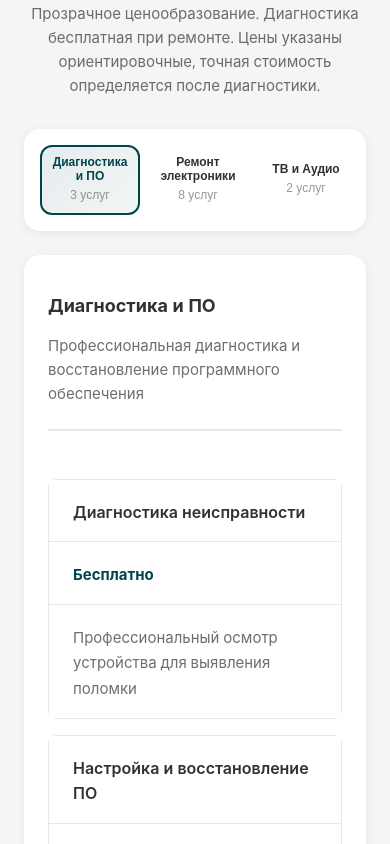
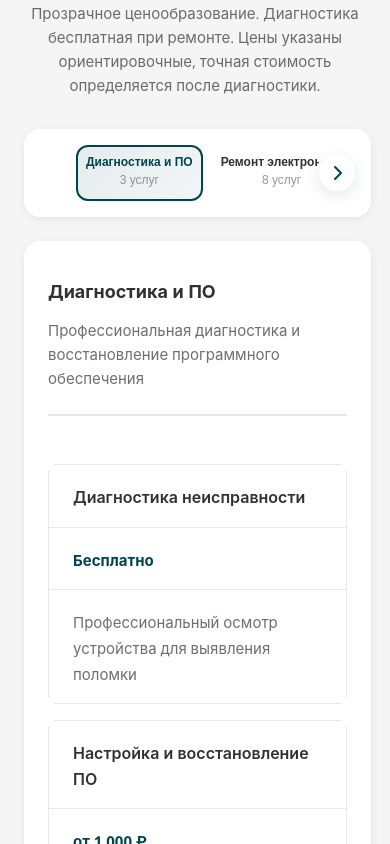
Before and after one commit to ToriHever/OPTIMA, an Angular app in the folder optima-service-angular/: page / in a window 390 px wide. Shown: the part 4600-5444 px from the top of the page. Built offline with nearby package versions, Linux system fonts and the light colour scheme.

Commit message:
Нативыне стелки для мобтльной версии и уменрьшение ширины элементов

```diff
--- a/optima-service-angular/src/app/features/home/components/services-table/services-table.html
+++ b/optima-service-angular/src/app/features/home/components/services-table/services-table.html
@@ -16,7 +16,28 @@
 
       <!-- Левая колонка - список категорий -->
       <aside class="categories-sidebar">
-        <nav class="categories-nav">
+
+        <!-- Wrapper со стрелками (активен только на мобиле/планшете) -->
+        <div
+          class="categories-nav-wrapper"
+          [class.arrow-left]="catArrowLeft"
+          [class.arrow-right]="catArrowRight">
+
+          <!-- Стрелка влево -->
+          <button
+            class="cat-arrow cat-arrow--left"
+            [class.visible]="catArrowLeft"
+            (click)="scrollCatNav(-1)"
+            aria-label="Прокрутить категории влево">
+            <svg width="20" height="20" viewBox="0 0 20 20" fill="none" stroke="currentColor">
+              <path d="M12 4L6 10L12 16" stroke-width="2" stroke-linecap="round" stroke-linejoin="round"/>
+            </svg>
+          </button>
+
+          <nav
+            class="categories-nav"
+            #catNavRef
+            (scroll)="onCatNavScroll()">
             <button
               class="category-item"
               *ngFor="let category of serviceCategories; let i = index"
@@ -38,6 +59,19 @@
               </div>
             </button>
           </nav>
+
+          <!-- Стрелка вправо -->
+          <button
+            class="cat-arrow cat-arrow--right"
+            [class.visible]="catArrowRight"
+            (click)="scrollCatNav(1)"
+            aria-label="Прокрутить категории вправо">
+            <svg width="20" height="20" viewBox="0 0 20 20" fill="none" stroke="currentColor">
+              <path d="M8 4L14 10L8 16" stroke-width="2" stroke-linecap="round" stroke-linejoin="round"/>
+            </svg>
+          </button>
+
+        </div>
       </aside>
 
       <!-- Правая колонка - таблица услуг -->
@@ -84,8 +118,7 @@
     <div
       class="services-cta-wrapper"
       [class.fade-left]="ctaFadeLeft"
-      [class.fade-right]="ctaFadeRight"
-      #ctaWrapper>
+      [class.fade-right]="ctaFadeRight">
       <div
         class="services-cta"
         #ctaScroll
--- a/optima-service-angular/src/app/features/home/components/services-table/services-table.scss
+++ b/optima-service-angular/src/app/features/home/components/services-table/services-table.scss
@@ -36,7 +36,7 @@
   margin-bottom: $spacing-lg;
 }
 
-// ── Сайдбар категорий ─────────────────────────────────────────
+// ── Сайдбар категорий ────────────────────────────────────────
 .categories-sidebar {
   background: $color-white;
   border-radius: $radius-lg;
@@ -46,10 +46,62 @@
   top: $spacing-lg;
 }
 
+// ── Wrapper для nav + стрелки ─────────────────────────────────
+// На десктопе стрелки скрыты и wrapper — просто проходной div.
+// На ≤1024px становится flex-контейнером с кнопками по бокам.
+.categories-nav-wrapper {
+  display: flex;
+  align-items: center;
+  gap: 0;
+  position: relative;
+}
+
+// ── Стрелки (скрыты по умолчанию, видны только на ≤1024px) ───
+.cat-arrow {
+  display: none; // скрыто на десктопе
+
+  flex-shrink: 0;
+  align-items: center;
+  justify-content: center;
+  width: 36px;
+  height: 36px;
+  border: none;
+  border-radius: 50%;
+  background: $color-white;
+  box-shadow: $shadow-md;
+  color: $color-primary;
+  cursor: pointer;
+  transition: all $transition-base;
+  // Скрыт, пока нет контента для прокрутки
+  opacity: 0;
+  pointer-events: none;
+  z-index: 2;
+
+  svg { flex-shrink: 0; }
+
+  &.visible {
+    opacity: 1;
+    pointer-events: auto;
+  }
+
+  &:hover {
+    background: $color-primary;
+    color: $color-white;
+    box-shadow: $shadow-lg;
+    transform: scale(1.1);
+  }
+
+  &:active {
+    transform: scale(0.95);
+  }
+}
+
+// ── Вертикальный список (десктоп) ─────────────────────────────
 .categories-nav {
   display: flex;
   flex-direction: column;
   gap: $spacing-xs;
+  flex: 1;
 }
 
 .category-item {
@@ -63,7 +115,6 @@
   cursor: pointer;
   transition: all $transition-base;
   text-align: left;
-  width: 100%;
 
   &:hover {
     background: rgba($color-primary, 0.05);
@@ -248,13 +299,10 @@
 }
 
 // ── CTA wrapper (горизонтальный скролл + fade-маски) ──────────
-
 .services-cta-wrapper {
   position: relative;
 
-  // Градиент слева
   &::before,
-  // Градиент справа
   &::after {
     content: '';
     position: absolute;
@@ -279,17 +327,14 @@
     border-radius: 0 $radius-lg $radius-lg 0;
   }
 
-  // Активируем градиенты через классы, которые ставит TypeScript
   &.fade-left::before  { opacity: 1; }
   &.fade-right::after  { opacity: 1; }
 }
 
-// ── CTA сам скроллируемый ряд ─────────────────────────────────
 .services-cta {
   display: grid;
   grid-template-columns: repeat(3, 1fr);
   gap: $spacing-lg;
-  // Скролл включается только на мобилке (см. медиа ниже)
 }
 
 .cta-card {
@@ -393,45 +438,62 @@
 @media (max-width: 1024px) {
   .services-layout { grid-template-columns: 1fr; gap: $spacing-md; }
 
-  .categories-sidebar { position: static; padding: $spacing-sm; }
+  .categories-sidebar { position: static; padding: $spacing-sm; width: 89vw;}
 
+  // Включаем горизонтальный скролл
   .categories-nav {
-    width: calc(88vw - 40px);
-    overflow-x: scroll;
+    flex-direction: row;
+    overflow-y: hidden;
     scrollbar-width: none;
-    display: grid;
-    flex-direction: row;
-    grid-auto-flow: column;
+    -ms-overflow-style: none;
     gap: $spacing-xs;
+    // Убираем ограничение ширины — wrapper управляет шириной
+    width: auto;
+    flex: 1;
+    min-width: 0; // важно для flex-сжатия
+
+    &::-webkit-scrollbar { display: none; }
   }
 
+  // Показываем стрелки на мобильном layout
+  .cat-arrow {
+    display: flex;
+  }
+
+  // Карточка категории — компактная вертикальная форма
   .category-item {
     flex-direction: column;
+    align-items: center;
     text-align: center;
     padding: $spacing-sm;
+    flex-shrink: 0;
+    min-width: 90px;
   }
 
-  .category-info { display: flex; flex-direction: column; align-items: center; justify-content: center;}
+  .category-info {
+    display: flex;
+    flex-direction: column;
+    align-items: center;
+  }
+
   .category-arrow { display: none; }
 
-  // На планшете/мобиле включаем горизонтальный скролл CTA
+  .services-content{ width: 89vw;}
+
+  // CTA горизонтальный скролл
   .services-cta {
-    width: -webkit-fill-available;
     overflow-x: auto;
     overflow-y: visible;
     scrollbar-width: none;
     -ms-overflow-style: none;
     padding: $spacing-xl 0;
-    // Сохраняем фиксированную ширину карточек, чтобы было что скроллить
     grid-template-columns: repeat(3, min(72vw, 280px));
-    // Небольшой отступ от краёв, чтобы fade-маска не перекрывала контент полностью
     padding-left: 4px;
     padding-right: 4px;
 
     &::-webkit-scrollbar { display: none; }
   }
 
-  // Wrapper: подгоняем border-radius маски под наличие паддинга
   .services-cta-wrapper {
     &::before { border-radius: 0; }
     &::after  { border-radius: 0; }
@@ -443,12 +505,9 @@
   .cta-card { padding: $spacing-lg; }
 
   .category-item {
-    min-width: 100px;
-    flex-direction: column;
-    text-align: center;
+    min-width: 80px;
     padding: $spacing-xs;
-
-    & .category-icon { display: none; }
+    .category-icon { display: none; }
   }
 
   .services-table {
--- a/optima-service-angular/src/app/features/home/components/services-table/services-table.ts
+++ b/optima-service-angular/src/app/features/home/components/services-table/services-table.ts
@@ -1,4 +1,12 @@
-import { Component, PLATFORM_ID, Inject, AfterViewInit, ElementRef, ViewChild } from '@angular/core';
+import {
+  Component,
+  PLATFORM_ID,
+  Inject,
+  AfterViewInit,
+  ElementRef,
+  ViewChild,
+  HostListener,
+} from '@angular/core';
 import { CommonModule, isPlatformBrowser } from '@angular/common';
 import { trigger, state, style, transition, animate } from '@angular/animations';
 import { ModalService } from '../../../../core/services/modal.service';
@@ -18,6 +26,9 @@ interface ServiceCategory {
   services: Service[];
 }
 
+/** Ширина прокрутки за один клик стрелки (px) */
+const CAT_SCROLL_STEP = 200;
+
 @Component({
   selector: 'app-services-table',
   standalone: true,
@@ -26,28 +37,27 @@ interface ServiceCategory {
   styleUrl: './services-table.scss',
   animations: [
     trigger('slideDown', [
-      state('closed', style({
-        height: '0',
-        opacity: '0',
-        overflow: 'hidden'
-      })),
-      state('open', style({
-        height: '*',
-        opacity: '1',
-        overflow: 'visible'
-      })),
-      transition('closed <=> open', animate('300ms ease-in-out'))
-    ])
-  ]
+      state('closed', style({ height: '0', opacity: '0', overflow: 'hidden' })),
+      state('open',   style({ height: '*', opacity: '1', overflow: 'visible' })),
+      transition('closed <=> open', animate('300ms ease-in-out')),
+    ]),
+  ],
 })
 export class ServicesTable implements AfterViewInit {
-  @ViewChild('ctaScroll') ctaScrollRef!: ElementRef<HTMLElement>;
+  // ── ViewChild refs ────────────────────────────────────────
+  @ViewChild('catNavRef')  catNavRef!:  ElementRef<HTMLElement>;
+  @ViewChild('ctaScroll')  ctaScrollRef!: ElementRef<HTMLElement>;
 
-  activeCategory: number = 0;
+  activeCategory = 0;
 
-  // Состояние градиентов по краям CTA
-  ctaFadeLeft = false;
-  ctaFadeRight = false;
+  // Флаги видимости стрелок и fade-масок CTA
+  catArrowLeft  = false;
+  catArrowRight = false;
+  ctaFadeLeft   = false;
+  ctaFadeRight  = false;
+
+  // Показывать ли стрелки вообще (только на ≤1024px)
+  private isMobileNav = false;
 
   serviceCategories: ServiceCategory[] = [
     {
@@ -55,25 +65,25 @@ export class ServicesTable implements AfterViewInit {
       description: 'Профессиональная диагностика и восстановление программного обеспечения',
       icon: 'M12 2C6.48 2 2 6.48 2 12s4.48 10 10 10 10-4.48 10-10S17.52 2 12 2zm1 15h-2v-2h2v2zm0-4h-2V7h2v6z',
       services: [
-      { name: 'Диагностика неисправности', price: 'Бесплатно', duration: 'Профессиональный осмотр устройства для выявления поломки' },
-      { name: 'Настройка и восстановление ПО', price: 'от 1 000 ₽', duration: 'Прошивка, оптимизация, удаление вирусов и установка программ' },
-      { name: 'Прошивка BIOS', price: 'от 1 000 ₽', duration: 'Обновление или ремонт базовой системы ввода-вывода (для ПК и ноутбуков)' }
-    ]
+        { name: 'Диагностика неисправности',      price: 'Бесплатно',  duration: 'Профессиональный осмотр устройства для выявления поломки' },
+        { name: 'Настройка и восстановление ПО',  price: 'от 1 000 ₽', duration: 'Прошивка, оптимизация, удаление вирусов и установка программ' },
+        { name: 'Прошивка BIOS',                  price: 'от 1 000 ₽', duration: 'Обновление или ремонт базовой системы ввода-вывода (для ПК и ноутбуков)' },
+      ],
     },
     {
       name: 'Ремонт электроники',
       description: 'Качественный ремонт портативной техники и компьютеров',
       icon: 'M4 6h16v12H4V6zm2 2v8h12V8H6zm2 2h8v4H8v-4z',
       services: [
-      { name: 'Замена дисплея / Тачскрина', price: 'от 2 000 ₽', duration: 'Работа по замене экрана на смартфонах, планшетах или ноутбуках' },
-      { name: 'Замена аккумулятора (АКБ)', price: 'от 1 500 ₽', duration: 'Замена батареи во всех типах портативных устройств' },
-      { name: 'Ремонт разъемов', price: 'от 1 500 ₽', duration: 'Пайка или замена гнезд зарядки, аудиовыходов, USB, HDMI' },
-      { name: 'Ремонт после залития', price: 'от 1 500 ₽', duration: 'Чистка платы от коррозии и восстановление после контакта с жидкостью' },
-      { name: 'Ремонт плат (Замена чипов)', price: 'от 2 000 ₽', duration: 'Сложная пайка: замена видеочипов, мостов, процессоров' },
-      { name: 'Восстановление дорожек', price: 'от 2 000 ₽', duration: 'Ремонт поврежденных токопроводящих соединений на плате' },
-      { name: 'Ремонт системы охлаждения', price: 'от 1 500 ₽', duration: 'Чистка от пыли, замена термопасты, ремонт или замена кулеров' },
-      { name: 'Замена корпуса и кнопок', price: 'от ТЗ', duration: 'Ремонт петель, замена крышек или неисправных кнопок/шлейфов' }
-    ]
+        { name: 'Замена дисплея / Тачскрина',   price: 'от 2 000 ₽', duration: 'Работа по замене экрана на смартфонах, планшетах или ноутбуках' },
+        { name: 'Замена аккумулятора (АКБ)',     price: 'от 1 500 ₽', duration: 'Замена батареи во всех типах портативных устройств' },
+        { name: 'Ремонт разъемов',               price: 'от 1 500 ₽', duration: 'Пайка или замена гнезд зарядки, аудиовыходов, USB, HDMI' },
+        { name: 'Ремонт после залития',          price: 'от 1 500 ₽', duration: 'Чистка платы от коррозии и восстановление после контакта с жидкостью' },
+        { name: 'Ремонт плат (Замена чипов)',    price: 'от 2 000 ₽', duration: 'Сложная пайка: замена видеочипов, мостов, процессоров' },
+        { name: 'Восстановление дорожек',        price: 'от 2 000 ₽', duration: 'Ремонт поврежденных токопроводящих соединений на плате' },
+        { name: 'Ремонт системы охлаждения',    price: 'от 1 500 ₽', duration: 'Чистка от пыли, замена термопасты, ремонт или замена кулеров' },
+        { name: 'Замена корпуса и кнопок',       price: 'от ТЗ',      duration: 'Ремонт петель, замена крышек или неисправных кнопок/шлейфов' },
+      ],
     },
     {
       name: 'ТВ и Аудио',
@@ -81,61 +91,111 @@ export class ServicesTable implements AfterViewInit {
       icon: 'M4 7h16v10H4V7zm2 2v6h12V9H6zm2 2h8v2H8v-2z',
       services: [
         { name: 'Ремонт подсветки телевизора', price: 'от 3 000 ₽', duration: 'Замена светодиодных лент в LED, OLED и QLED панелях' },
-      { name: 'Ремонт аудиосистем', price: 'от ТЗ', duration: 'Восстановление колонок, саундбаров и портативной акустики' }
-    ]
+        { name: 'Ремонт аудиосистем',          price: 'от ТЗ',      duration: 'Восстановление колонок, саундбаров и портативной акустики' },
+      ],
     },
     {
       name: 'Бытовая техника',
       description: 'Ремонт крупной и мелкой бытовой техники',
       icon: 'M19 6h-4V4c0-1.1-.9-2-2-2h-2c-1.1 0-2 .9-2 2v2H5c-1.1 0-2 .9-2 2v10c0 1.1.9 2 2 2h14c1.1 0 2-.9 2-2V8c0-1.1-.9-2-2-2zm-8-2h2v2h-2V4zm0 12h-2v-2h2v2zm0-4h-2v-2h2v2zm4 4h-2v-2h2v2zm0-4h-2v-2h2v2zm4 0h-2v-2h2v2z',
       services: [
-      { name: 'Ремонт модулей управления', price: 'от 3 000 ₽', duration: 'Ремонт электроники стиральных машин, холодильников и др' },
-      { name: 'Заправка фреоном', price: 'от ТЗ', duration: 'Обслуживание и заправка хладагентом холодильного оборудования' },
-      { name: 'Замена механики (Моторы, помпы)', price: 'от ТЗ', duration: 'Установка новых двигателей, насосов и компрессоров' }
-    ]
+        { name: 'Ремонт модулей управления',      price: 'от 3 000 ₽', duration: 'Ремонт электроники стиральных машин, холодильников и др' },
+        { name: 'Заправка фреоном',               price: 'от ТЗ',      duration: 'Обслуживание и заправка хладагентом холодильного оборудования' },
+        { name: 'Замена механики (Моторы, помпы)', price: 'от ТЗ',     duration: 'Установка новых двигателей, насосов и компрессоров' },
+      ],
     },
     {
       name: 'Кофемашины',
       description: 'Специализированный ремонт кофемашин',
       icon: 'M20 20H4v-4h16v4z M6 10h12v6H6z M8 4h8v4H8z',
       services: [
-      { name: 'Ремонт механики кофемашин', price: 'от 3 000 ₽', duration: 'Ремонт заварочного блока, кофемолки и гидросистемы' }
-    ]
+        { name: 'Ремонт механики кофемашин', price: 'от 3 000 ₽', duration: 'Ремонт заварочного блока, кофемолки и гидросистемы' },
+      ],
     },
     {
       name: 'Обслуживание',
       description: 'Регулярное техническое обслуживание техники',
       icon: 'M12 22c5.523 0 10-4.477 10-10S17.523 2 12 2 2 6.477 2 12s4.477 10 10 10zm0-2v-2 M12 6v8l4 2',
       services: [
-      { name: 'Профилактическое ТО', price: 'от 1 500 ₽', duration: 'Регулярная чистка пылесосов, кофемашин (декальцинация) и т.д' }
-    ]
+        { name: 'Профилактическое ТО', price: 'от 1 500 ₽', duration: 'Регулярная чистка пылесосов, кофемашин (декальцинация) и т.д' },
+      ],
     },
     {
       name: 'Роботы-пылесосы',
       description: 'Ремонт и обслуживание роботов-пылесосов',
       icon: 'M12 2C6.48 2 2 6.48 2 12s4.48 10 10 10 10-4.48 10-10S17.52 2 12 2zm0 4c3.31 0 6 2.69 6 6s-2.69 6-6 6-6-2.69-6-6 2.69-6 6-6z',
       services: [
-      { name: 'Ремонт навигации (Лидар)', price: 'от ТЗ', duration: 'Замена лазерных датчиков и моторов системы навигации' }
-    ]
-  }
+        { name: 'Ремонт навигации (Лидар)', price: 'от ТЗ', duration: 'Замена лазерных датчиков и моторов системы навигации' },
+      ],
+    },
   ];
 
   constructor(
     @Inject(PLATFORM_ID) private platformId: Object,
     private modalService: ModalService,
-    private scrollService: ScrollService
+    private scrollService: ScrollService,
   ) {}
 
   ngAfterViewInit(): void {
     if (isPlatformBrowser(this.platformId)) {
-      // Небольшая задержка, чтобы браузер успел отрисовать layout
-      setTimeout(() => this.updateCtaFades(), 100);
+      setTimeout(() => {
+        this.checkMobileNav();
+        this.updateCatArrows();
+        this.updateCtaFades();
+      }, 100);
     }
   }
 
+  // ── Resize: обновляем флаги при смене ширины экрана ──────
+  @HostListener('window:resize')
+  onResize(): void {
+    if (isPlatformBrowser(this.platformId)) {
+      this.checkMobileNav();
+      this.updateCatArrows();
+    }
+  }
+
+  /** Определяем, активен ли мобильный режим (≤1024px) */
+  private checkMobileNav(): void {
+    this.isMobileNav = window.innerWidth <= 1024;
+  }
+
+  // ── Категории: скролл по клику на стрелку ────────────────
+
   /**
-   * Обновляет видимость градиентов при скролле CTA
+   * direction: -1 = влево, 1 = вправо
    */
+  scrollCatNav(direction: -1 | 1): void {
+    const el = this.catNavRef?.nativeElement;
+    if (!el) return;
+    el.scrollBy({ left: direction * CAT_SCROLL_STEP, behavior: 'smooth' });
+  }
+
+  /** Вызывается при нативном скролле nav */
+  onCatNavScroll(): void {
+    this.updateCatArrows();
+  }
+
+  private updateCatArrows(): void {
+    // Стрелки показываем только когда nav горизонтальный
+    if (!this.isMobileNav) {
+      this.catArrowLeft  = false;
+      this.catArrowRight = false;
+      return;
+    }
+
+    const el = this.catNavRef?.nativeElement;
+    if (!el) return;
+
+    const { scrollLeft, scrollWidth, clientWidth } = el;
+    const maxScroll = scrollWidth - clientWidth;
+
+    this.catArrowLeft  = scrollLeft > 4;
+    this.catArrowRight = maxScroll > 4 && scrollLeft < maxScroll - 4;
+  }
+
+  // ── CTA: fade-маски ───────────────────────────────────────
+
   onCtaScroll(): void {
     this.updateCtaFades();
   }
@@ -147,34 +207,24 @@ export class ServicesTable implements AfterViewInit {
     const { scrollLeft, scrollWidth, clientWidth } = el;
     const maxScroll = scrollWidth - clientWidth;
 
-    // Левый градиент — показываем, если проскроллили хоть немного
-    this.ctaFadeLeft = scrollLeft > 4;
-
-    // Правый градиент — показываем, если ещё есть что скроллить
+    this.ctaFadeLeft  = scrollLeft > 4;
     this.ctaFadeRight = maxScroll > 4 && scrollLeft < maxScroll - 4;
   }
 
-  /**
-   * Выбор категории
-   */
+  // ── Прочие методы ────────────────────────────────────────
+
   selectCategory(index: number): void {
     this.activeCategory = index;
   }
 
-  /**
-   * Открытие формы обратного звонка
-   */
-  openCallbackForm() {
+  openCallbackForm(): void {
     this.modalService.open('callback-modal', { purpose: 'callback' });
   }
 
-  openDiagnosticForm() {
+  openDiagnosticForm(): void {
     this.modalService.open('callback-modal', { purpose: 'diagnostic' });
   }
 
-  /**
-   * Скролл к секции гарантий
-   */
   scrollToWarranty(): void {
     this.scrollService.scrollToId('warranty');
   }
```
Lines whose indentation alone changed are shown as unchanged.
